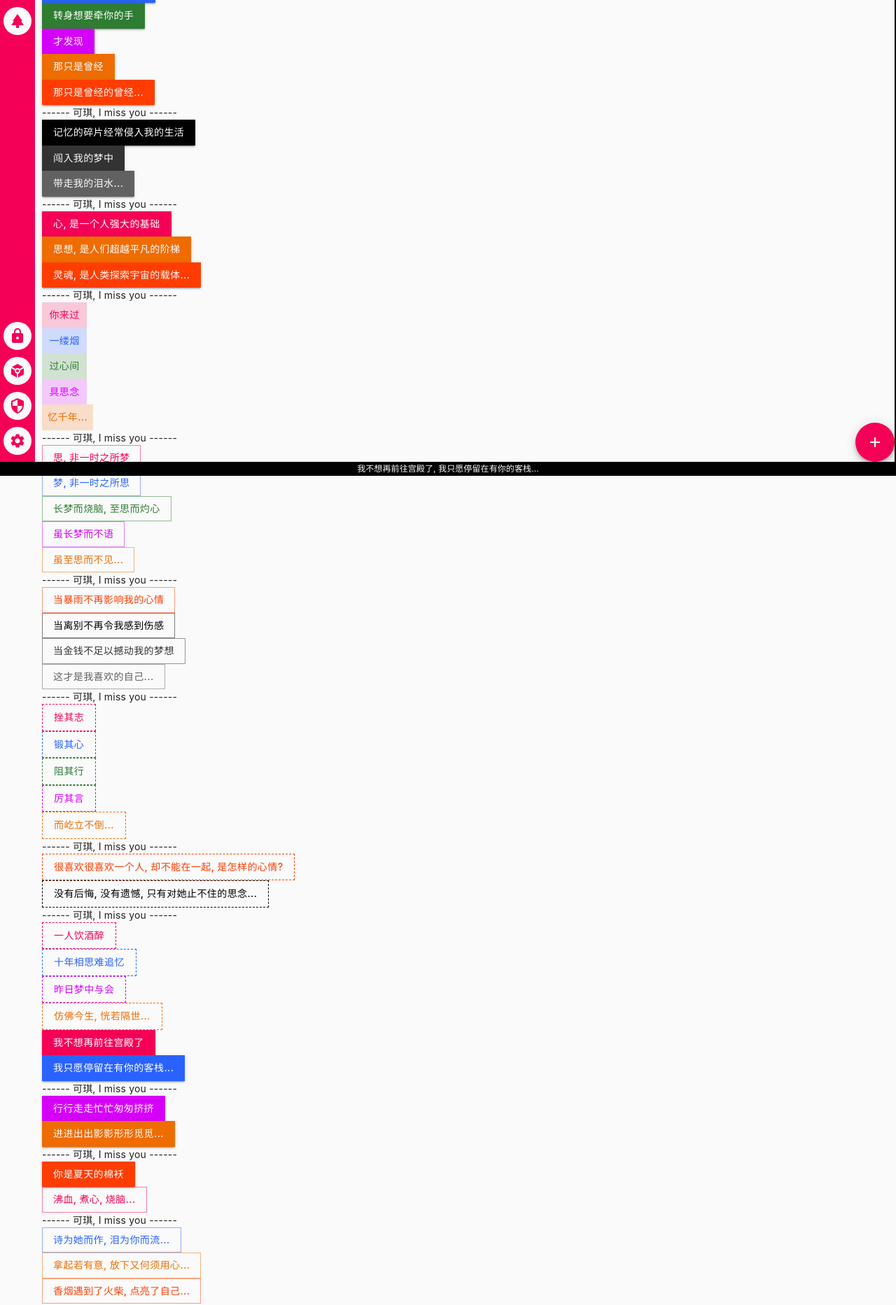
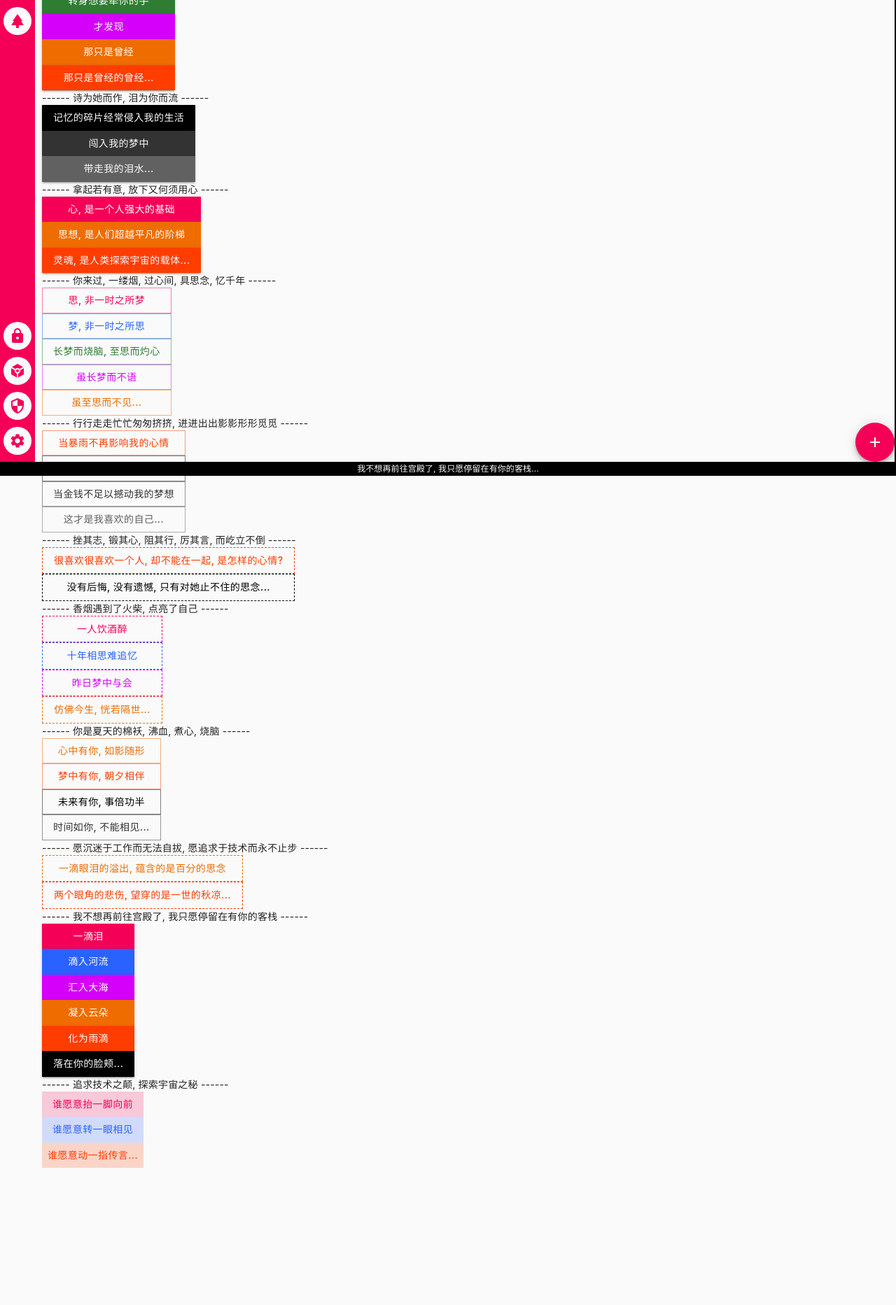
Before and after one commit to w-lianfu/react-miss, a React app: page / in a window 1280 px wide. Shown: the part 120-1985 px from the top of the page at 70% size. After the commit the page ends 1819 px from the top, so only its background shows below. Built offline with nearby package versions, Linux system fonts and the light colour scheme.

Commit message:
update text

```diff
--- a/src/page/home/index.tsx
+++ b/src/page/home/index.tsx
@@ -20,7 +20,6 @@ const DPaper = styled(Paper)({
 
 const DStack = styled(Stack)({
   display: 'flex',
-  alignItems: 'flex-start',
 });
 
 const Home = (props: IProps, state: IState) => {
@@ -31,7 +30,6 @@ const Home = (props: IProps, state: IState) => {
   return (
     <DPaper>
       <DStack>
-        <Typography variant="body1">------ 可琪, I miss you ------</Typography>
         <Button variant="contained" color="primary">独自走在一起走过的长廊</Button>
         <Button variant="contained" color="secondary">仿佛你就在我的身边</Button>
         <Button variant="contained" color="success">转身想要牵你的手</Button>
@@ -39,88 +37,78 @@ const Home = (props: IProps, state: IState) => {
         <Button variant="contained" color="warning">那只是曾经</Button>
         <Button variant="contained" color="error">那只是曾经的曾经...</Button>
       </DStack>
+      <Typography variant="body1">------ 诗为她而作, 泪为你而流 ------</Typography>
       <DStack>
-        <Typography variant="body1">------ 可琪, I miss you ------</Typography>
         <Button variant="contained" color="black">记忆的碎片经常侵入我的生活</Button>
         <Button variant="contained" color="dark">闯入我的梦中</Button>
         <Button variant="contained" color="gray">带走我的泪水...</Button>
-        <Typography variant="body1">------ 可琪, I miss you ------</Typography>
+      </DStack>
+      <Typography variant="body1">------ 拿起若有意, 放下又何须用心 ------</Typography>
+      <DStack>
         <Button variant="contained" color="primary">心, 是一个人强大的基础</Button>
         <Button variant="contained" color="warning">思想, 是人们超越平凡的阶梯</Button>
         <Button variant="contained" color="error">灵魂, 是人类探索宇宙的载体...</Button>
       </DStack>
+      <Typography variant="body1">
+        ------ 你来过, 一缕烟, 过心间, 具思念, 忆千年 ------
+      </Typography>
       <DStack>
-        <Typography variant="body1">------ 可琪, I miss you ------</Typography>
-        <Button color="primary">你来过</Button>
-        <Button color="secondary">一缕烟</Button>
-        <Button color="success">过心间</Button>
-        <Button color="info">具思念</Button>
-        <Button color="warning">忆千年...</Button>
-      </DStack>
-      <DStack>
-        <Typography variant="body1">------ 可琪, I miss you ------</Typography>
         <Button variant="outlined" color="primary">思, 非一时之所梦</Button>
         <Button variant="outlined" color="secondary">梦, 非一时之所思</Button>
         <Button variant="outlined" color="success">长梦而烧脑, 至思而灼心</Button>
         <Button variant="outlined" color="info">虽长梦而不语</Button>
         <Button variant="outlined" color="warning">虽至思而不见...</Button>
       </DStack>
+      <Typography variant="body1">
+        ------ 行行走走忙忙匆匆挤挤, 进进出出影影形形觅觅 ------
+      </Typography>
       <DStack>
-        <Typography variant="body1">------ 可琪, I miss you ------</Typography>
         <Button variant="outlined" color="error">当暴雨不再影响我的心情</Button>
         <Button variant="outlined" color="black">当离别不再令我感到伤感</Button>
         <Button variant="outlined" color="dark">当金钱不足以撼动我的梦想</Button>
         <Button variant="outlined" color="gray">这才是我喜欢的自己...</Button>
       </DStack>
+      <Typography variant="body1">
+        ------ 挫其志, 锻其心, 阻其行, 厉其言, 而屹立不倒 ------
+      </Typography>
       <DStack>
-        <Typography variant="body1">------ 可琪, I miss you ------</Typography>
-        <Button variant="dashed" color="primary">挫其志</Button>
-        <Button variant="dashed" color="secondary">锻其心</Button>
-        <Button variant="dashed" color="success">阻其行</Button>
-        <Button variant="dashed" color="info">厉其言</Button>
-        <Button variant="dashed" color="warning">而屹立不倒...</Button>
+        <Button variant="dashed" color="error">很喜欢很喜欢一个人, 却不能在一起, 是怎样的心情?</Button>
+        <Button variant="dashed" color="black">没有后悔, 没有遗憾, 只有对她止不住的思念...</Button>
+        <Typography variant="body1">------ 香烟遇到了火柴, 点亮了自己 ------</Typography>
       </DStack>
       <DStack>
-        <Typography variant="body1">------ 可琪, I miss you ------</Typography>
-        <Button variant="dashed" color="error">很喜欢很喜欢一个人, 却不能在一起, 是怎样的心情?</Button>
-        <Button variant="dashed" color="black">没有后悔, 没有遗憾, 只有对她止不住的思念...</Button>
-        <Typography variant="body1">------ 可琪, I miss you ------</Typography>
         <Button variant="dashed" color="primary">一人饮酒醉</Button>
         <Button variant="dashed" color="secondary">十年相思难追忆</Button>
         <Button variant="dashed" color="info">昨日梦中与会</Button>
         <Button variant="dashed" color="warning">仿佛今生, 恍若隔世...</Button>
       </DStack>
+      <Typography variant="body1">------ 你是夏天的棉袄, 沸血, 煮心, 烧脑 ------</Typography>
       <DStack>
-        <Button variant="contained" color="primary">我不想再前往宫殿了</Button>
-        <Button variant="contained" color="secondary">我只愿停留在有你的客栈...</Button>
-        <Typography variant="body1">------ 可琪, I miss you ------</Typography>
-        <Button variant="contained" color="info">行行走走忙忙匆匆挤挤</Button>
-        <Button variant="contained" color="warning">进进出出影影形形觅觅...</Button>
-        <Typography variant="body1">------ 可琪, I miss you ------</Typography>
-        <Button variant="contained" color="error">你是夏天的棉袄</Button>
-        <Button variant="outlined" color="primary">沸血, 煮心, 烧脑...</Button>
-        <Typography variant="body1">------ 可琪, I miss you ------</Typography>
-        <Button variant="outlined" color="secondary">诗为她而作, 泪为你而流...</Button>
-        <Button variant="outlined" color="warning">拿起若有意, 放下又何须用心...</Button>
-        <Button variant="outlined" color="error">香烟遇到了火柴, 点亮了自己...</Button>
-      </DStack>
-      <DStack>
-        <Typography variant="body1">------ 可琪, I miss you ------</Typography>
         <Button variant="outlined" color="warning">心中有你, 如影随形</Button>
         <Button variant="outlined" color="error">梦中有你, 朝夕相伴</Button>
         <Button variant="outlined" color="black">未来有你, 事倍功半</Button>
         <Button variant="outlined" color="dark">时间如你, 不能相见...</Button>
-        <Typography variant="body1">------ 可琪, I miss you ------</Typography>
+      </DStack>
+      <Typography variant="body1">
+        ------ 愿沉迷于工作而无法自拔, 愿追求于技术而永不止步 ------
+      </Typography>
+      <DStack>
         <Button variant="dashed" color="warning">一滴眼泪的溢出, 蕴含的是百分的思念</Button>
         <Button variant="dashed" color="error">两个眼角的悲伤, 望穿的是一世的秋凉...</Button>
-        <Typography variant="body1">------ 可琪, I miss you ------</Typography>
+      </DStack>
+      <Typography variant="body1">
+        ------ 我不想再前往宫殿了, 我只愿停留在有你的客栈 ------
+      </Typography>
+      <DStack>
         <Button variant="contained" color="primary">一滴泪</Button>
         <Button variant="contained" color="secondary">滴入河流</Button>
         <Button variant="contained" color="info">汇入大海</Button>
         <Button variant="contained" color="warning">凝入云朵</Button>
         <Button variant="contained" color="error">化为雨滴</Button>
         <Button variant="contained" color="black">落在你的脸颊...</Button>
-        <Typography variant="body1">------ 可琪, I miss you ------</Typography>
+      </DStack>
+      <Typography variant="body1">------ 追求技术之颠, 探索宇宙之秘 ------</Typography>
+      <DStack>
         <Button color="primary">谁愿意抬一脚向前</Button>
         <Button color="secondary">谁愿意转一眼相见</Button>
         <Button color="error">谁愿意动一指传言...</Button>
```
